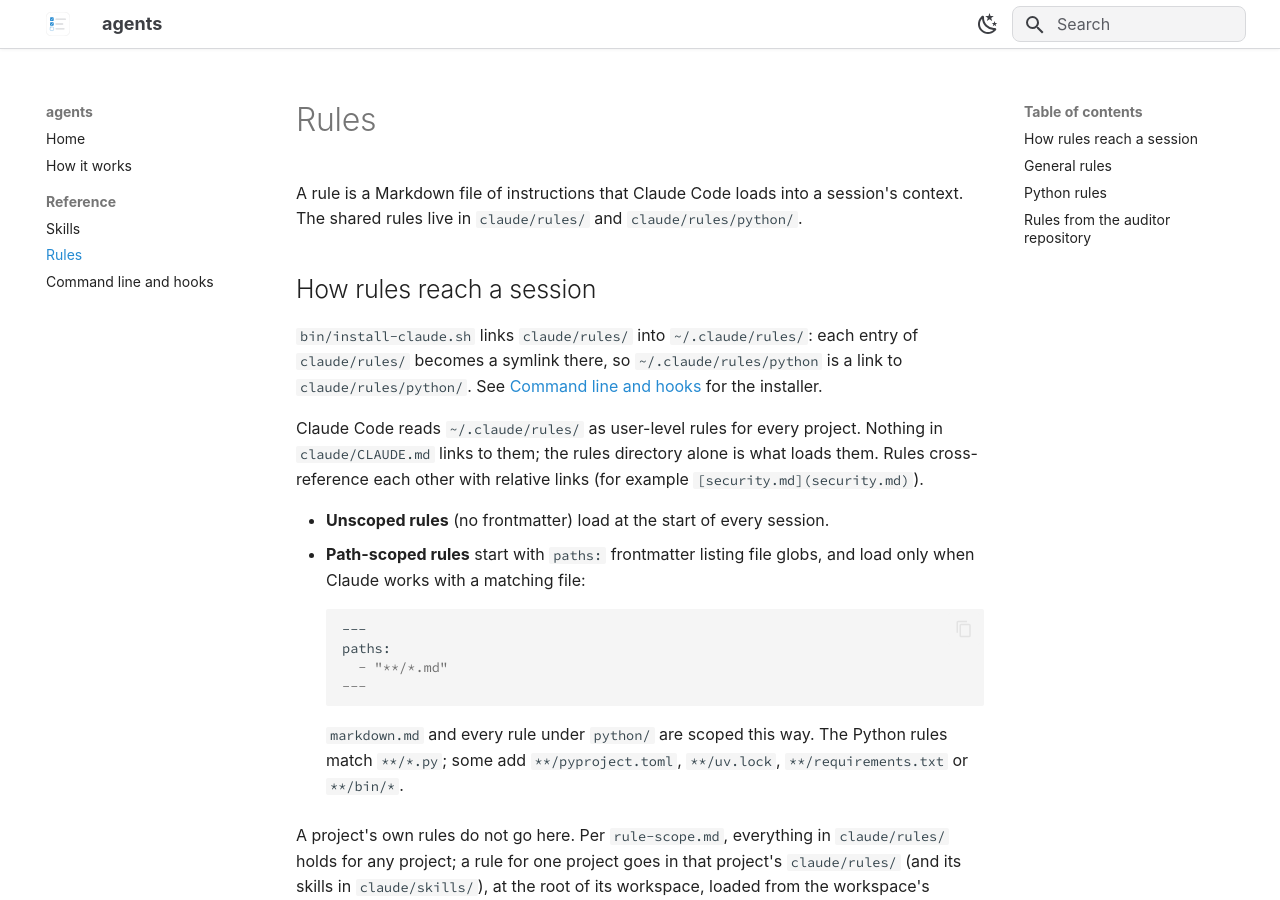
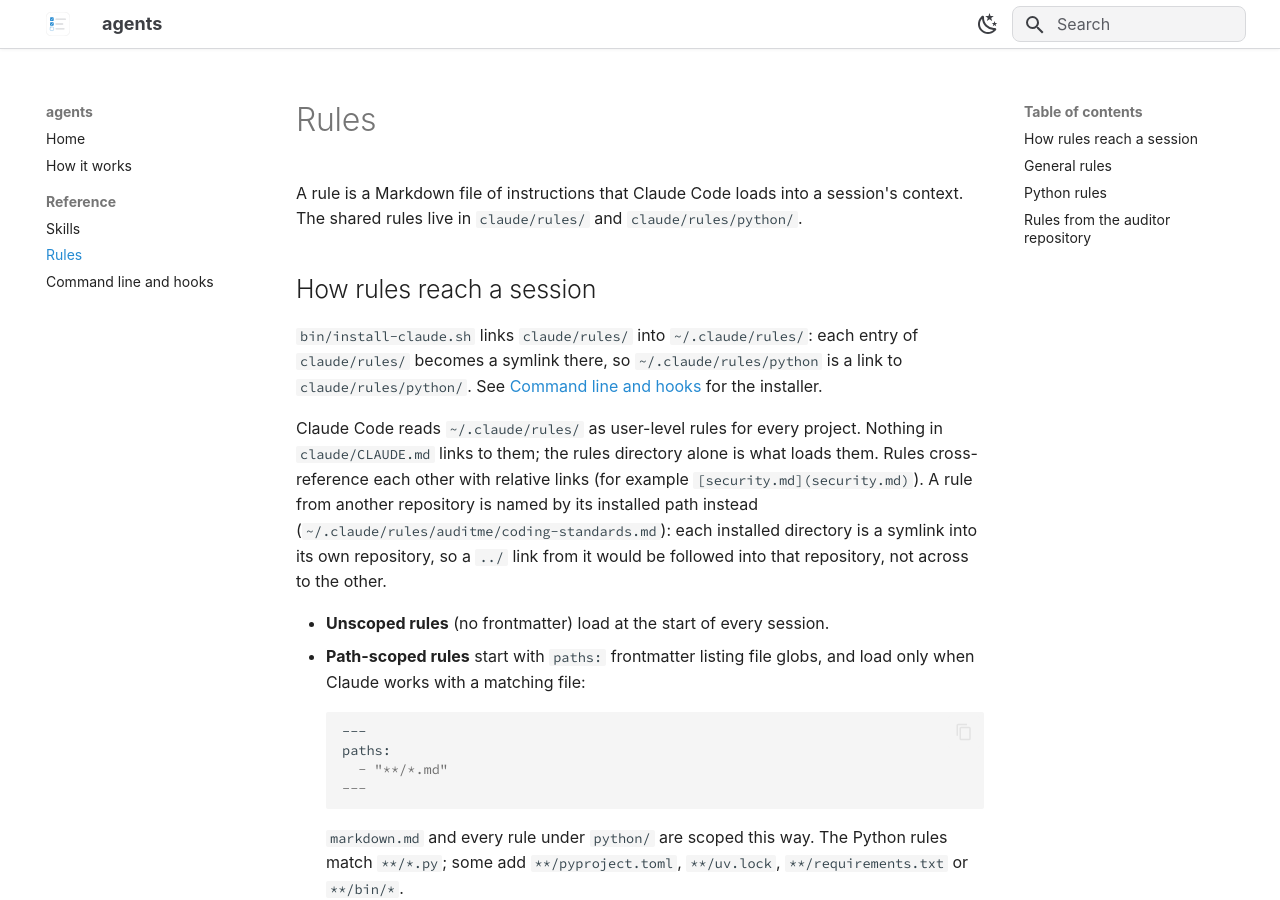
Before and after one commit to bnomis/agents, an MkDocs documentation site: the page built from docs/reference/rules.md, in a window 1280 px wide and 900 px high. Built offline with MkDocs 1.6.1 and Material for MkDocs 9.7.7, drawn with Linux system fonts in a browser that asks for light colours; some web fonts are replaced.

Commit message:
fix: name cross-repository rules by installed path
~/.claude/rules/auditme and ~/.claude/rules/python are symlinks into two
different repositories, so a ../ link between them is followed into the
wrong one. A rule in the other repository is now named by its path under
~/.claude/rules.

Co-Authored-By: Claude Opus 5.5 <noreply@anthropic.com>
Claude-Session: https://claude.ai/code/session_01XwU1yjBdmRsrrm6pjRKN1t

```diff
--- a/docs/reference/rules.md
+++ b/docs/reference/rules.md
@@ -14,7 +14,11 @@ for the installer.
 Claude Code reads `~/.claude/rules/` as user-level rules for every project.
 Nothing in `claude/CLAUDE.md` links to them; the rules directory alone is what
 loads them. Rules cross-reference each other with relative links (for
-example `[security.md](security.md)`).
+example `[security.md](security.md)`). A rule from another repository is named
+by its installed path instead (`~/.claude/rules/auditme/coding-standards.md`):
+each installed directory is a symlink into its own repository, so a `../`
+link from it would be followed into that repository, not across to the
+other.
 
 - **Unscoped rules** (no frontmatter) load at the start of every session.
 - **Path-scoped rules** start with `paths:` frontmatter listing file globs,
```
Also changed, not shown: claude/rules/python/argparse.md (+2 -2 lines), claude/rules/python/logging.md (+1 -1 lines), claude/rules/versions.md (+2 -2 lines).
